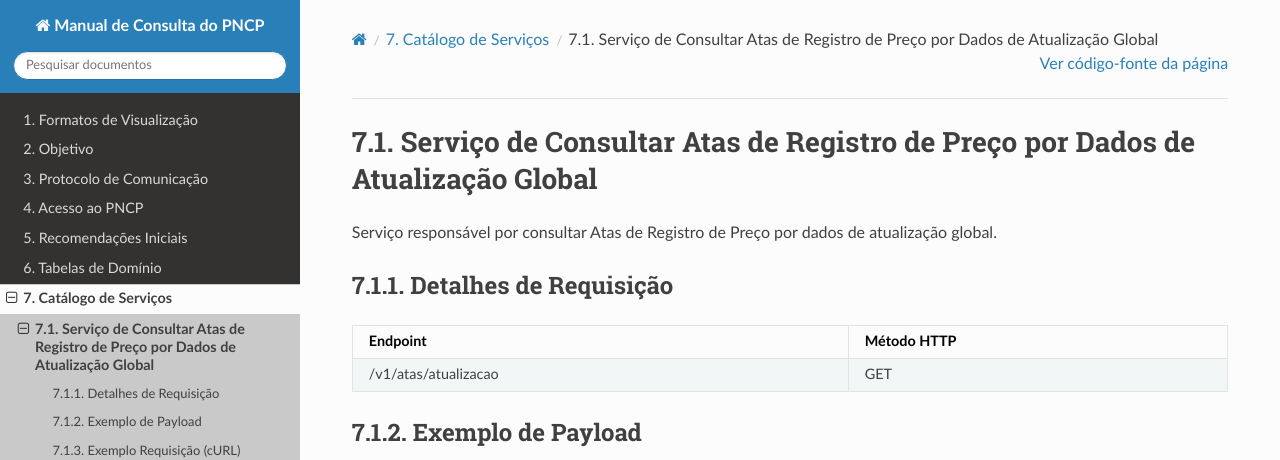
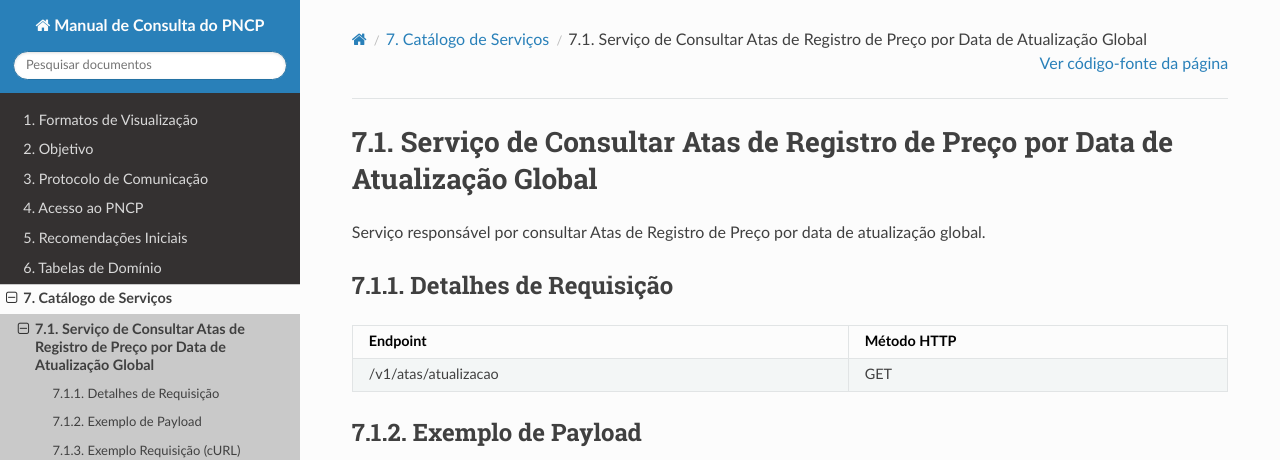
Before and after one commit to sofiaestrelab/Manual-de-Consulta-do-PNCP, a Sphinx documentation site: the page built from docs/source/catalogo_de_servicos/consultar_atas_de_registro_de_preco_por_dados_de_atualizacao_global.rst, in a window 1280 px wide. Shown: the top 460 px of the page. Built offline with Sphinx 7.4.7 and the Read the Docs theme 3.1.0, drawn with Linux system fonts in a browser that asks for light colours; pages that are not in the unit, such as notebooks, are missing from menus.

Commit message:
Fix typo in service description for consultation

```diff
--- a/docs/source/catalogo_de_servicos/consultar_atas_de_registro_de_preco_por_dados_de_atualizacao_global.rst
+++ b/docs/source/catalogo_de_servicos/consultar_atas_de_registro_de_preco_por_dados_de_atualizacao_global.rst
@@ -1,7 +1,7 @@
-Serviço de Consultar Atas de Registro de Preço por Dados de Atualização Global
+Serviço de Consultar Atas de Registro de Preço por Data de Atualização Global
 ==============================================================================
 
-Serviço responsável por consultar Atas de Registro de Preço por dados de atualização global.
+Serviço responsável por consultar Atas de Registro de Preço por data de atualização global.
 
 Detalhes de Requisição
 ~~~~~~~~~~~~~~~~~~~~~~
```
